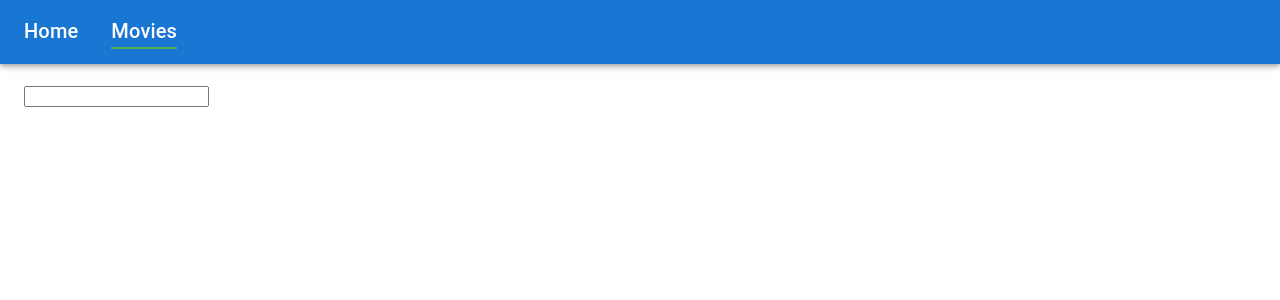
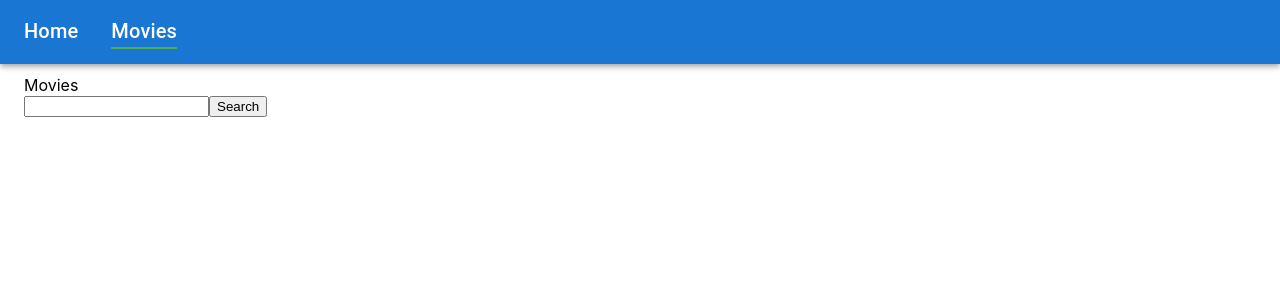
Before and after one commit to Bezobrazz/goit-react-hw-05-movies, a React (Create React App) app: page /movies in a window 1280 px wide. Shown: the top 300 px of the page. Built offline with nearby package versions, Linux system fonts and the light colour scheme.

Commit message:
added search form

```diff
--- /dev/null
+++ b/src/components/SearchForm/SearchForm.jsx
@@ -0,0 +1,26 @@
+import React, { useState } from 'react';
+
+function SearchForm({ handleSetQuery }) {
+  const [query, setQuery] = useState('');
+
+  const handleSubmit = e => {
+    e.preventDefault();
+    handleSetQuery(query);
+    setQuery('');
+  };
+  return (
+    <div>
+      <form onSubmit={handleSubmit}>
+        <input
+          value={query}
+          onChange={e => setQuery(e.target.value)}
+          type="text"
+          name="query"
+        />
+        <button type="submit">Search</button>
+      </form>
+    </div>
+  );
+}
+
+export default SearchForm;
--- a/src/pages/Movies/Movies.jsx
+++ b/src/pages/Movies/Movies.jsx
@@ -1,12 +1,21 @@
+import SearchForm from 'components/SearchForm/SearchForm';
 import React from 'react';
+import { useSearchParams } from 'react-router-dom';
 
 function Movies() {
+  const [searchParams, setSearchParams] = useSearchParams();
+
+  const handleSetQuery = query => {
+    console.log(query);
+    setSearchParams({ query });
+  };
+
   return (
     <div>
-      <form>
-        <input type="text" name="query" />
-      </form>
+      Movies
+      <SearchForm handleSetQuery={handleSetQuery} />
     </div>
   );
 }
+
 export default Movies;
```
